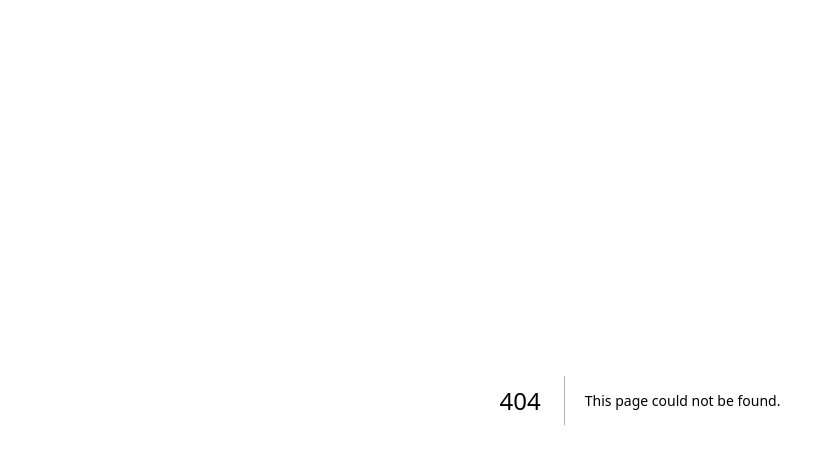
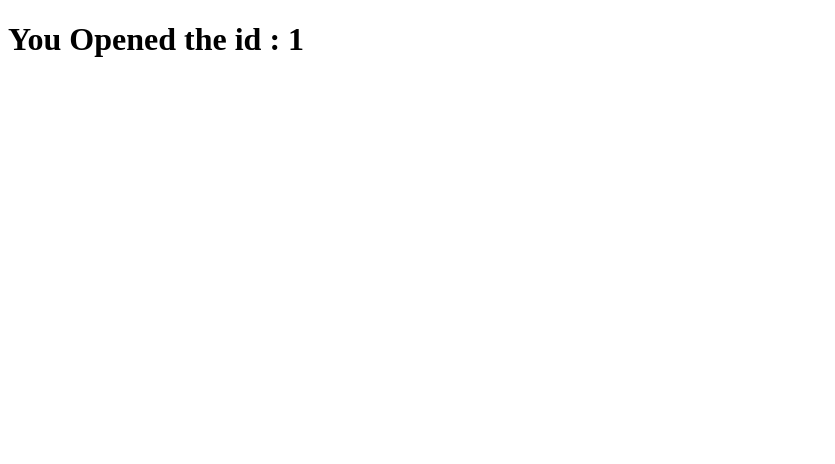
Before and after one commit to Ajaymariyaan/WebPage_Material_UI, a Next.js app: page /Dynamic/1 in a window 1280 px wide. Before the commit this address had no page. Shown: the top 464 px of the page, without its empty margins (0-835 px from the left). Built offline with nearby package versions, Linux system fonts and the light colour scheme.

Commit message:
Dynamic Routing

```diff
--- /dev/null
+++ b/src/pages/Dynamic/[id].js
@@ -0,0 +1,19 @@
+import { useRouter } from "next/router";
+import React from "react";
+
+
+function DynamicId(){
+
+const router = useRouter();
+    const {id} = router.query;
+
+console.log("Dynamic Id",{id})
+    return(
+
+        <>
+        <h1> You Opened the id : {id} </h1>
+
+        </>
+    )
+}
+export default DynamicId;
```
